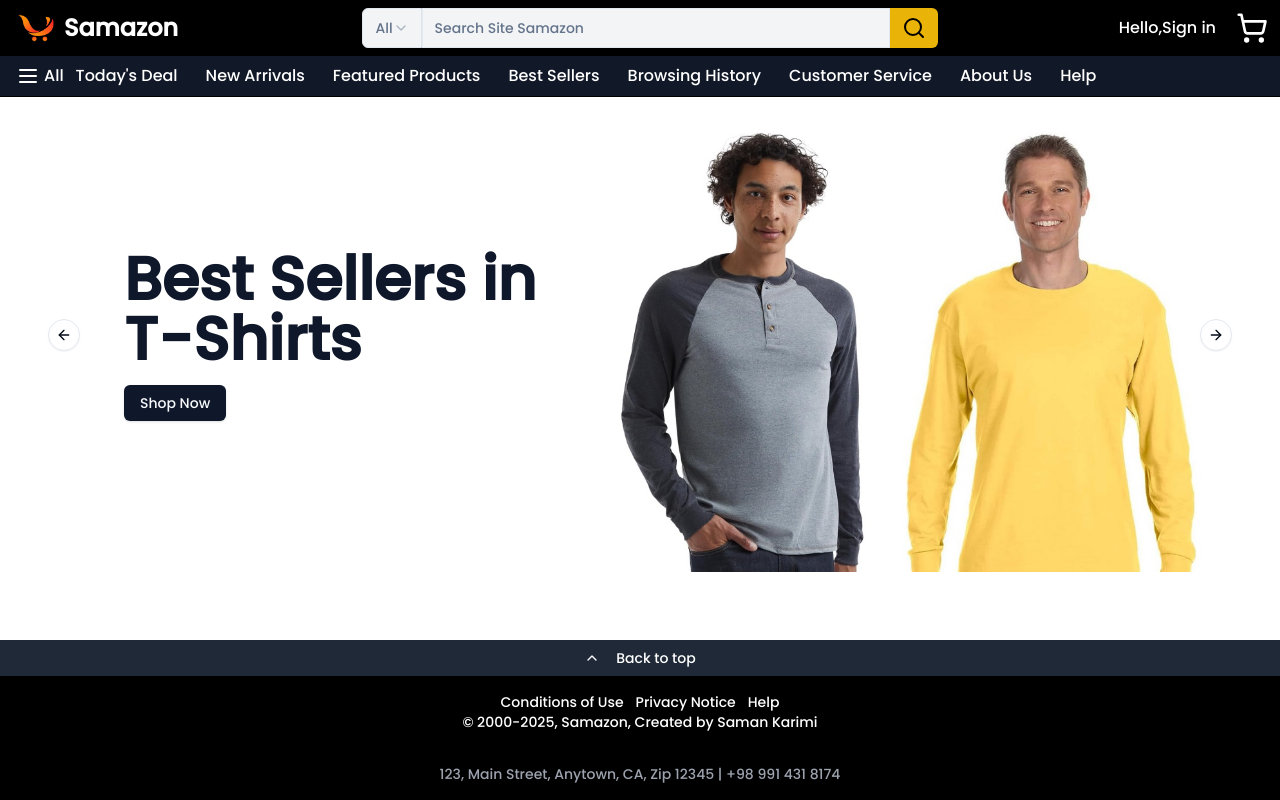
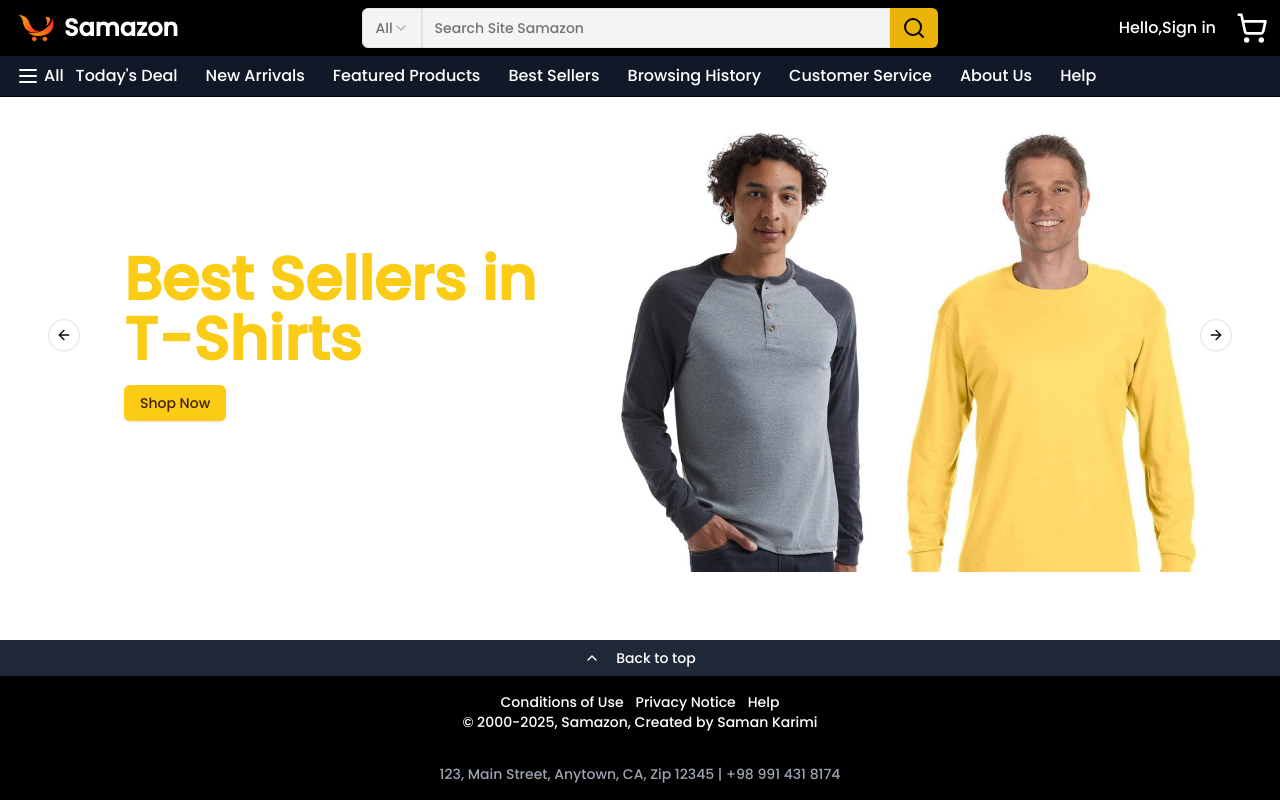
Before and after one commit to sani1426/Samazon, a Next.js app: page / in a window 1280 px wide. Built offline with nearby package versions, Linux system fonts and the light colour scheme.

Commit message:
update globals.css

```diff
--- a/app/globals.css
+++ b/app/globals.css
@@ -9,62 +9,65 @@
 @tailwind components;
 @tailwind utilities;
 
+
 @layer base {
   :root {
     --background: 0 0% 100%;
     --font-poppins: poppins;
-    --foreground: 222.2 84% 4.9%;
+    --foreground: 20 14.3% 4.1%;
     --card: 0 0% 100%;
-    --card-foreground: 222.2 84% 4.9%;
+    --card-foreground: 20 14.3% 4.1%;
     --popover: 0 0% 100%;
-    --popover-foreground: 222.2 84% 4.9%;
-    --primary: 222.2 47.4% 11.2%;
-    --primary-foreground: 210 40% 98%;
-    --secondary: 210 40% 96.1%;
-    --secondary-foreground: 222.2 47.4% 11.2%;
-    --muted: 210 40% 96.1%;
-    --muted-foreground: 215.4 16.3% 46.9%;
-    --accent: 210 40% 96.1%;
-    --accent-foreground: 222.2 47.4% 11.2%;
+    --popover-foreground: 20 14.3% 4.1%;
+    --primary: 47.9 95.8% 53.1%;
+    --primary-foreground: 26 83.3% 14.1%;
+    --secondary: 60 4.8% 95.9%;
+    --secondary-foreground: 24 9.8% 10%;
+    --muted: 60 4.8% 95.9%;
+    --muted-foreground: 25 5.3% 44.7%;
+    --accent: 60 4.8% 95.9%;
+    --accent-foreground: 24 9.8% 10%;
     --destructive: 0 84.2% 60.2%;
-    --destructive-foreground: 210 40% 98%;
-    --border: 214.3 31.8% 91.4%;
-    --input: 214.3 31.8% 91.4%;
-    --ring: 222.2 84% 4.9%;
+    --destructive-foreground: 60 9.1% 97.8%;
+    --border: 20 5.9% 90%;
+    --input: 20 5.9% 90%;
+    --ring: 20 14.3% 4.1%;
+    --radius: 0.5rem;
     --chart-1: 12 76% 61%;
     --chart-2: 173 58% 39%;
     --chart-3: 197 37% 24%;
     --chart-4: 43 74% 66%;
     --chart-5: 27 87% 67%;
-    --radius: 0.5rem
   }
+
   .dark {
-    --background: 222.2 84% 4.9%;
-    --foreground: 210 40% 98%;
-    --card: 222.2 84% 4.9%;
-    --card-foreground: 210 40% 98%;
-    --popover: 222.2 84% 4.9%;
-    --popover-foreground: 210 40% 98%;
-    --primary: 210 40% 98%;
-    --primary-foreground: 222.2 47.4% 11.2%;
-    --secondary: 217.2 32.6% 17.5%;
-    --secondary-foreground: 210 40% 98%;
-    --muted: 217.2 32.6% 17.5%;
-    --muted-foreground: 215 20.2% 65.1%;
-    --accent: 217.2 32.6% 17.5%;
-    --accent-foreground: 210 40% 98%;
+    --background: 20 14.3% 4.1%;
+    --foreground: 60 9.1% 97.8%;
+    --card: 20 14.3% 4.1%;
+    --card-foreground: 60 9.1% 97.8%;
+    --popover: 20 14.3% 4.1%;
+    --popover-foreground: 60 9.1% 97.8%;
+    --primary: 47.9 95.8% 53.1%;
+    --primary-foreground: 26 83.3% 14.1%;
+    --secondary: 12 6.5% 15.1%;
+    --secondary-foreground: 60 9.1% 97.8%;
+    --muted: 12 6.5% 15.1%;
+    --muted-foreground: 24 5.4% 63.9%;
+    --accent: 12 6.5% 15.1%;
+    --accent-foreground: 60 9.1% 97.8%;
     --destructive: 0 62.8% 30.6%;
-    --destructive-foreground: 210 40% 98%;
-    --border: 217.2 32.6% 17.5%;
-    --input: 217.2 32.6% 17.5%;
-    --ring: 212.7 26.8% 83.9%;
+    --destructive-foreground: 60 9.1% 97.8%;
+    --border: 12 6.5% 15.1%;
+    --input: 12 6.5% 15.1%;
+    --ring: 35.5 91.7% 32.9%;
     --chart-1: 220 70% 50%;
     --chart-2: 160 60% 45%;
     --chart-3: 30 80% 55%;
     --chart-4: 280 65% 60%;
-    --chart-5: 340 75% 55%
+    --chart-5: 340 75% 55%;
   }
 }
+
 
 @layer base {
   * {
```
